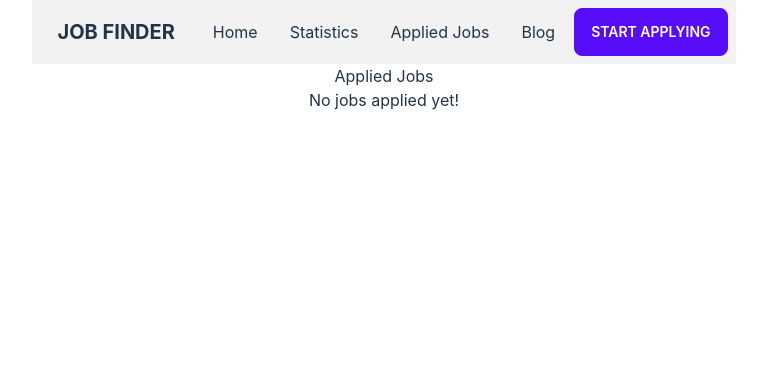
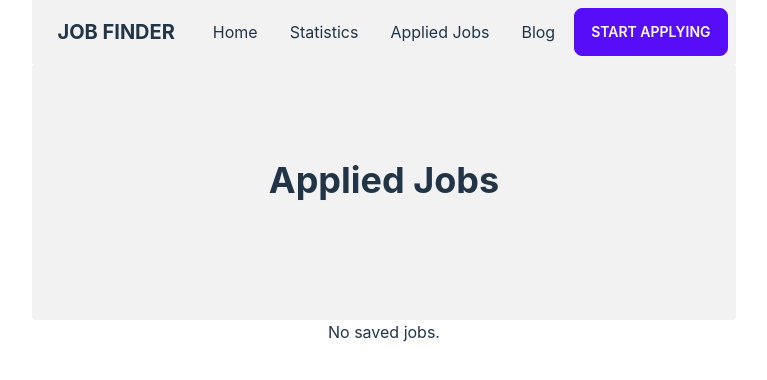
Before and after one commit to ArefinShaon/job-hunting, a React (Vite) app: page /appliedJobs in a window 1280 px wide. Shown: the top 380 px of the page, without its empty margins (316-1083 px from the left). Built offline with nearby package versions, Linux system fonts and the light colour scheme.

Commit message:
get data from local storage

```diff
--- /dev/null
+++ b/src/components/ApplyBanner/ApplyBanner.jsx
@@ -0,0 +1,11 @@
+import React from 'react';
+
+const ApplyBanner = () => {
+    return (
+        <div className='rounded bg-base-200 h-64'>
+        <h2 className='text-4xl font-bold py-24'>Applied Jobs</h2>
+    </div>
+    );
+};
+
+export default ApplyBanner;
--- a/src/components/ApplyJobs/ApplyJobs.jsx
+++ b/src/components/ApplyJobs/ApplyJobs.jsx
@@ -1,21 +1,18 @@
-import React, { useState, useEffect } from "react";
+import React, { useState } from "react";
+import ApplyBanner from "../ApplyBanner/ApplyBanner";
 
-const AppliedJobs = () => {
-  const [appliedJobs, setAppliedJobs] = useState([]);
-
-  useEffect(() => {
-    const storedJobs = localStorage.getItem("job");
-    if (storedJobs) {
-      setAppliedJobs(JSON.parse(storedJobs));
-    }
-  }, []);
+const ApplyJob = () => {
+  const [savedJobs, setSavedJobs] = useState(
+    JSON.parse(localStorage.getItem("jobs")) || []
+  );
 
   return (
     <div>
-      <h2>Applied Jobs</h2>
-      {appliedJobs.length > 0 ? (
+      <ApplyBanner></ApplyBanner>
+      <div>
+      {savedJobs.length > 0 ? (
         <ul>
-          {appliedJobs.map((job) => (
+          {savedJobs.map((job) => (
             <li key={job.id}>
               <h3>{job.job_title}</h3>
               <p>{job.company_name}</p>
@@ -24,10 +21,11 @@ const AppliedJobs = () => {
           ))}
         </ul>
       ) : (
-        <p>No jobs applied yet!</p>
+        <p>No saved jobs.</p>
       )}
+      </div>
     </div>
   );
 };
 
-export default AppliedJobs;
+export default ApplyJob;
--- a/src/components/Home/Home.jsx
+++ b/src/components/Home/Home.jsx
@@ -33,7 +33,7 @@ const Home = () => {
           need. Its your future
         </p>
         <div className="sm:mx-16 md:grid grid-cols-4 gap-4 mt-6">
-          {categoryData.map((data) => (
+          {categoryData.map ?.((data) => (
             <CategoryList key={data.id} data={data}></CategoryList>
           ))}
         </div>
--- /dev/null
+++ b/src/components/JobBanner/JobBanner.jsx
@@ -0,0 +1,14 @@
+import React from 'react';
+import bannerImg from '../../assets/All Images/Vector-1.png';
+
+const JobBanner = () => {
+
+
+    return (
+        <div className='rounded bg-base-200 h-64'>
+            <h2 className='text-4xl font-bold py-24'>Job Details</h2>
+        </div>
+    );
+};
+
+export default JobBanner;
--- a/src/components/JobDetails/JobDetails.jsx
+++ b/src/components/JobDetails/JobDetails.jsx
@@ -1,33 +1,35 @@
 import React, { useState, useEffect } from "react";
 import { useParams } from "react-router-dom";
+import JobBanner from "../JobBanner/JobBanner";
 
 const JobDetails = () => {
-  const [job, setJob] = useState(null);
+  const [jobs, setJobs] = useState([]);
   const { id } = useParams();
 
   useEffect(() => {
     const fetchJobDetails = async () => {
       const response = await fetch("../../../public/featuredData.json");
       const jobs = await response.json();
-      const foundJob = jobs.find((job) => job.id === id);
-      setJob(foundJob);
+      setJobs(jobs);
     };
 
     fetchJobDetails();
-  }, [id]);
+  }, []);
 
   const handleApplyNowClick = () => {
-   localStorage.setItem("job", JSON.stringify(job));
+    const savedJobs = JSON.parse(localStorage.getItem("jobs")) || [];
+    savedJobs.push(job);
+    localStorage.setItem("jobs", JSON.stringify(savedJobs));
     alert("Job applied successfully!");
   };
+
+  const job = jobs.find((job) => job.id === id);
 
   return (
     <div>
       {job ? (
         <div>
-          <div className="bg-base-200 h-48">
-            <h2 className="text-4xl font-bold pt-12">Job Details</h2>
-          </div>
+          <JobBanner></JobBanner>
           <div className="md:flex mt-24 gap-12 ">
             <div className=" md:w-9/12 px-12 text-start">
               <p>
@@ -59,9 +61,14 @@ const JobDetails = () => {
                 <hr />
                 <p className="py-2">Phone:{job.contact_information.phone}</p>
                 <p>Email:{job.contact_information.email}</p>
-                <p className="py-2">Address:{job.contact_information.address}</p>
+                <p className="py-2">
+                  Address:{job.contact_information.address}
+                </p>
               </div>
-              <button className="btn-primary mt-6 mb-6" onClick={handleApplyNowClick}>
+              <button
+                className="btn-primary mt-6 mb-6"
+                onClick={() => handleApplyNowClick(job.id)}
+              >
                 Apply Now
               </button>
             </div>
```
